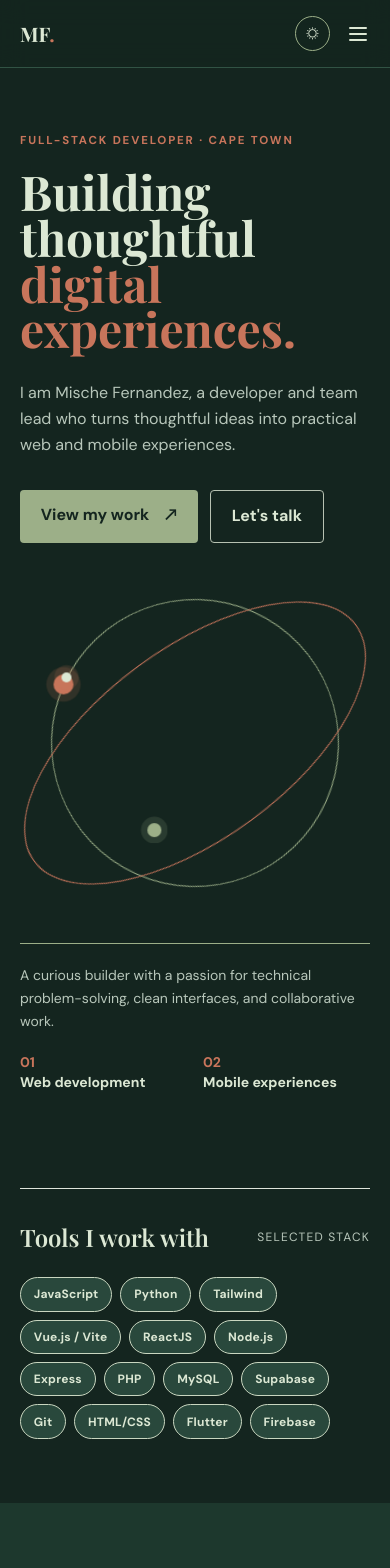
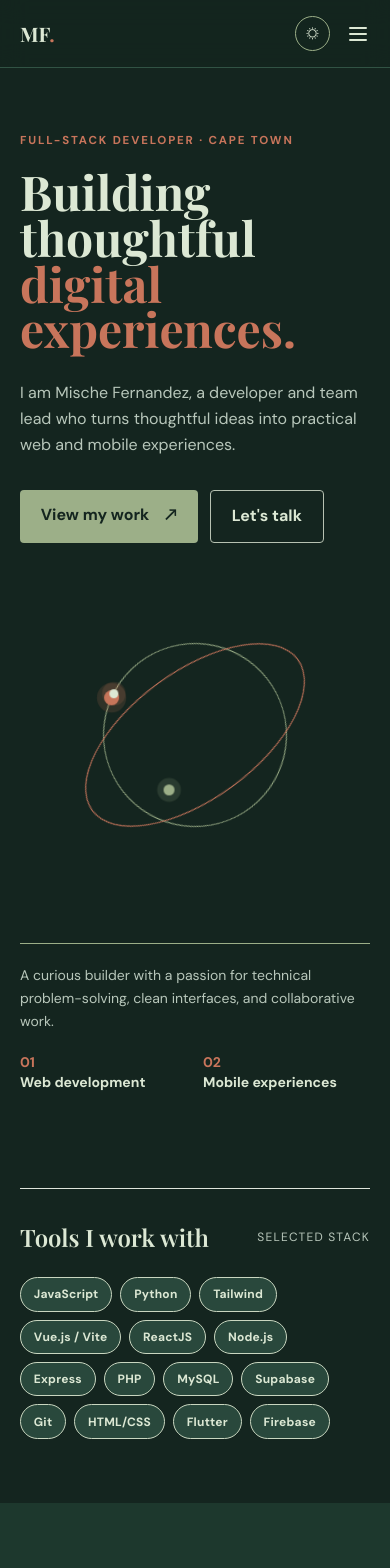
Before and after one commit to FernandezMische/Portfolio, a React (Vite) app: page / in a window 390 px wide. Shown: the top 1568 px of the page. Built offline with nearby package versions, Linux system fonts and the light colour scheme.

Commit message:
update portfolio mobile

```diff
--- a/src/index.css
+++ b/src/index.css
@@ -28,6 +28,10 @@
     font-family: 'DM Sans', 'Trebuchet MS', sans-serif;
     min-height: 100vh;
     overflow-x: hidden;
+  }
+
+  .grid > * {
+    min-width: 0;
   }
 }
 
@@ -106,6 +110,8 @@
   min-height: 26rem;
   overflow: hidden;
   background: transparent;
+  --orbit-distance-one: 9rem;
+  --orbit-distance-two: 6rem;
 }
 
 .orbit-ring {
@@ -176,13 +182,13 @@
 }
 
 @keyframes ballOrbitOne {
-  from { transform: translate(-50%, -50%) rotate(0deg) translateX(9rem) rotate(0deg); }
-  to { transform: translate(-50%, -50%) rotate(360deg) translateX(9rem) rotate(-360deg); }
+  from { transform: translate(-50%, -50%) rotate(0deg) translateX(var(--orbit-distance-one)) rotate(0deg); }
+  to { transform: translate(-50%, -50%) rotate(360deg) translateX(var(--orbit-distance-one)) rotate(-360deg); }
 }
 
 @keyframes ballOrbitTwo {
-  from { transform: translate(-50%, -50%) rotate(0deg) translateX(6rem) rotate(0deg); }
-  to { transform: translate(-50%, -50%) rotate(-360deg) translateX(6rem) rotate(360deg); }
+  from { transform: translate(-50%, -50%) rotate(0deg) translateX(var(--orbit-distance-two)) rotate(0deg); }
+  to { transform: translate(-50%, -50%) rotate(-360deg) translateX(var(--orbit-distance-two)) rotate(360deg); }
 }
 
 .display-font {
@@ -236,6 +242,10 @@
 .site-nav {
   background: var(--nav-bg);
   border-color: var(--border-color);
+}
+
+.project-media {
+  transition: box-shadow 0.2s ease;
 }
 
 .theme-toggle {
@@ -312,7 +322,52 @@
 
 @media (max-width: 640px) {
   .hero-art {
-    min-height: 19rem;
+    min-height: 17rem;
+    margin: 0.5rem 0 1.5rem;
+    --orbit-distance-one: 5.7rem;
+    --orbit-distance-two: 3.8rem;
+  }
+
+  .orbit-ring {
+    width: 11.5rem;
+    height: 11.5rem;
+  }
+
+  .orbit-ring-two {
+    width: 8rem;
+    height: 16rem;
+  }
+
+  .orbit-ball-one {
+    width: 0.95rem;
+    height: 0.95rem;
+  }
+
+  .orbit-ball-two {
+    width: 0.7rem;
+    height: 0.7rem;
+  }
+
+  .orbit-ball-three {
+    width: 0.55rem;
+    height: 0.55rem;
+  }
+
+  .site-footer {
+    padding-left: 1.25rem;
+    padding-right: 1.25rem;
+  }
+
+  .project-media {
+    box-shadow: 5px 5px 0 #c8d5bf;
+  }
+
+  .section-sage > div,
+  #home > div,
+  #projects > div,
+  #contact > div {
+    padding-left: 1.25rem;
+    padding-right: 1.25rem;
   }
 
   .site-footer {
--- a/src/pages/Projects.jsx
+++ b/src/pages/Projects.jsx
@@ -188,7 +188,7 @@ function ProjectSection({ project, index, onRepoClick, onLiveDemoClick }) {
 
         <div className="flex-1 w-full">
           <div
-            className="relative bg-[var(--color-secondary)] overflow-hidden border border-[#c9d6c0] shadow-[10px_10px_0_#c8d5bf]"
+            className="project-media relative bg-[var(--color-secondary)] overflow-hidden border border-[#c9d6c0] shadow-[10px_10px_0_#c8d5bf]"
             onMouseEnter={handleMouseEnter}
             onMouseLeave={handleMouseLeave}
           >
```
